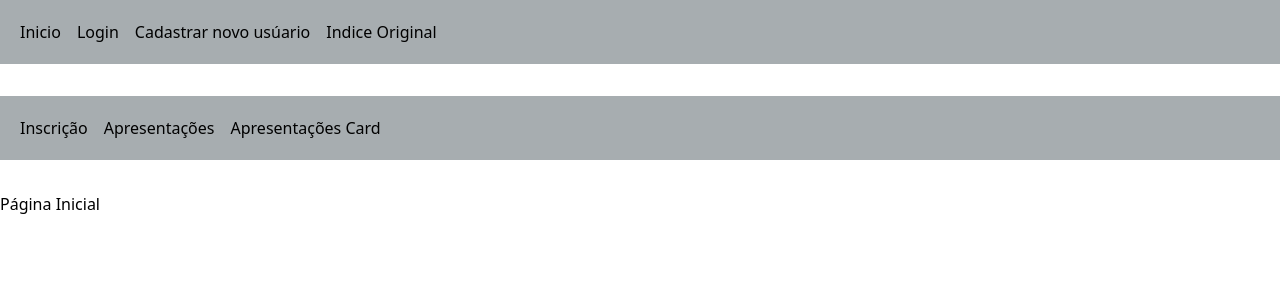
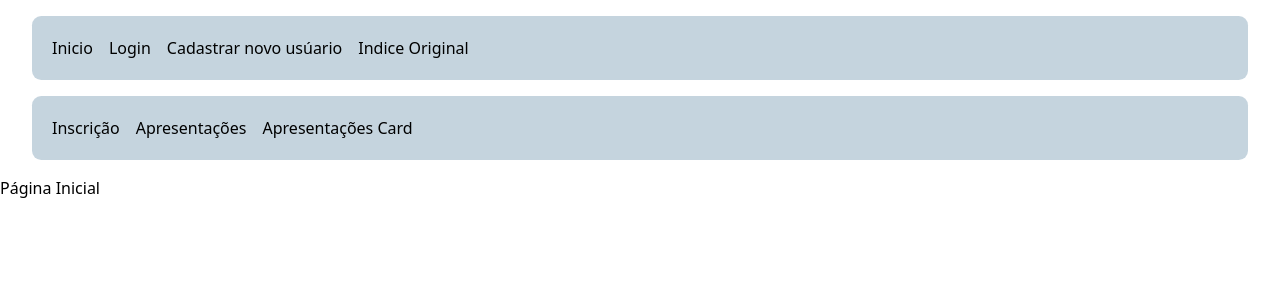
Before and after one commit to BavarescoRicardo/festival-front, a Next.js app: page / in a window 1280 px wide. Shown: the top 300 px of the page. Built offline with nearby package versions, Linux system fonts and the light colour scheme.

Commit message:
ajuste estilo barra de navegacao

```diff
--- a/styles/Navegacao.module.css
+++ b/styles/Navegacao.module.css
@@ -1,8 +1,9 @@
 .navbar {
     display: flex;
-    background-color: rgba(133, 141, 146, 0.719);
+    background-color: rgba(175, 195, 209, 0.719);
     padding: 20px 20px;
-    margin-bottom: 2em;
+    margin: 1em 2em;
+    border-radius: 1ch;
 
 }
 
```
